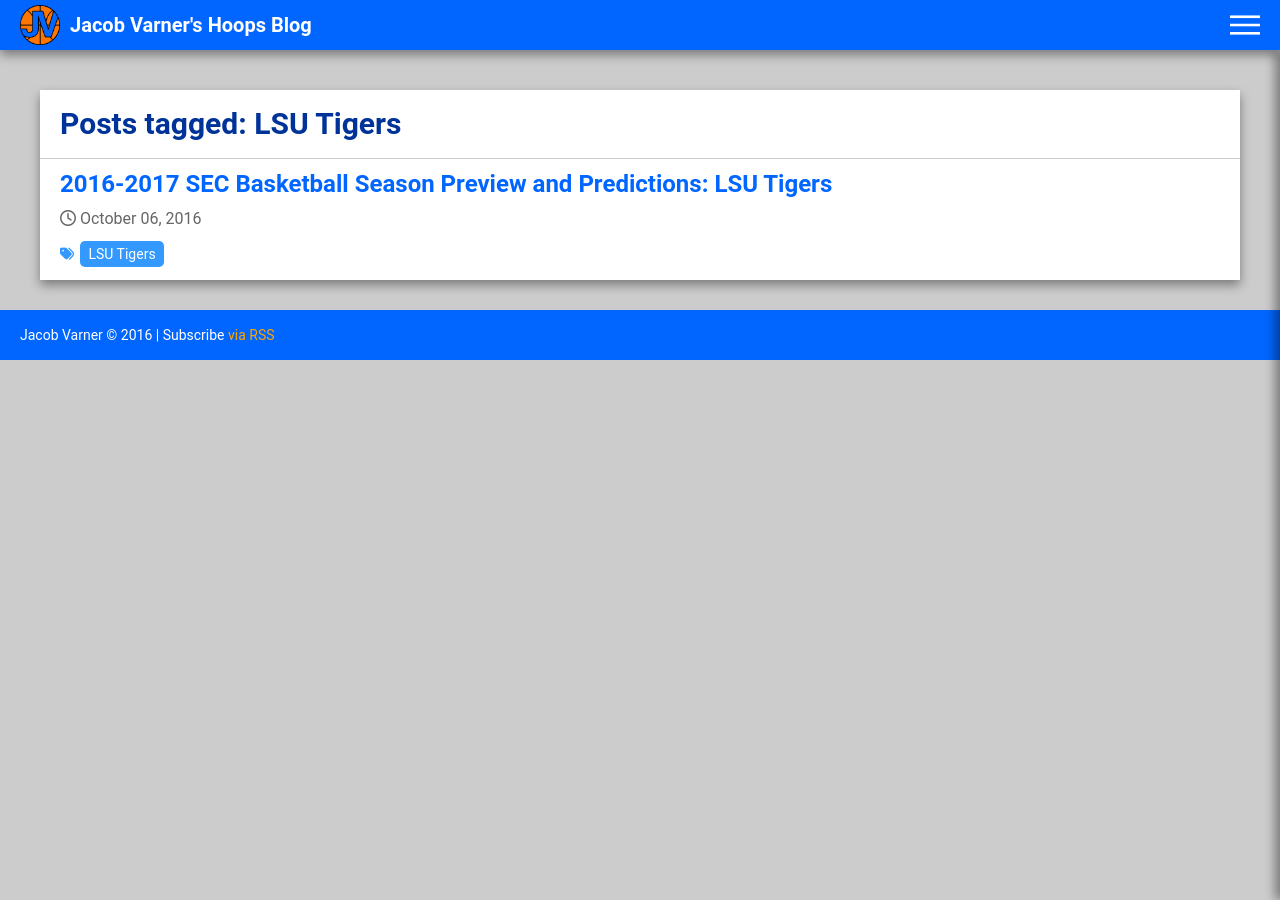
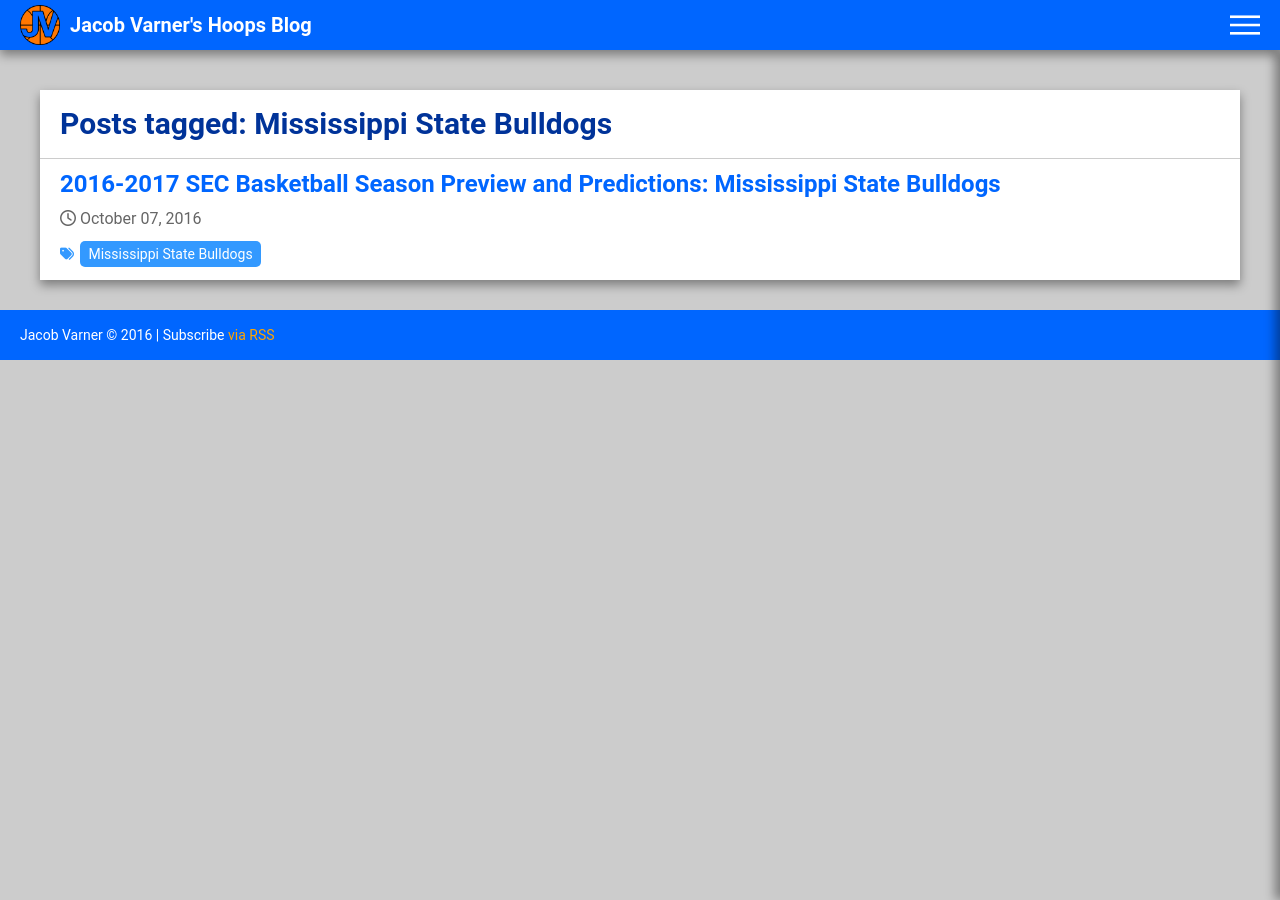
Before and after one commit to jacobvarner/hoops-blog, a Jekyll site: the page built from _my_tags/mississippi-state-bulldogs.md, in a window 1280 px wide. Built offline with Jekyll 4.4.1, drawn with Linux system fonts in a browser that asks for light colours; nearby versions of some CDN libraries.

Commit message:
Fixed Mississippi State tag.

```diff
--- a/_my_tags/mississippi-state-bulldogs.md
+++ b/_my_tags/mississippi-state-bulldogs.md
@@ -1,5 +1,5 @@
 ---
 layout: tag
-slug: lsu-tigers
-name: LSU Tigers
+slug: mississippi-state-bulldogs
+name: Mississippi State Bulldogs
 ---
```
